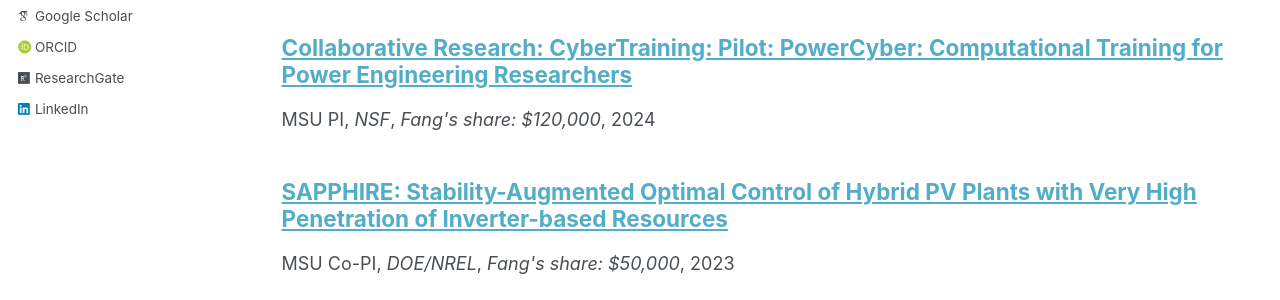
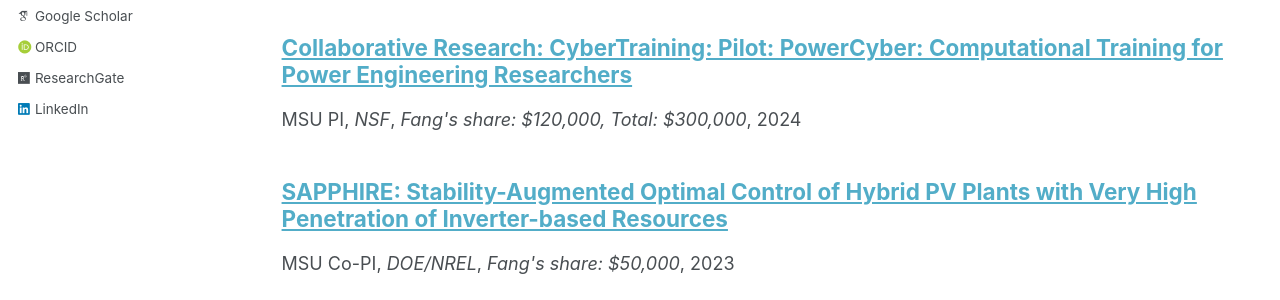
Before and after one commit to XinFang88/xinfang88.github.io, a Jekyll site: the page built from _pages/projects.html, in a window 1280 px wide and 1238 px high. Shown: the part 530-830 px from the top of the window. Built offline with Jekyll 4.4.1, drawn with Linux system fonts in a browser that asks for light colours; some web fonts are replaced.

Commit message:
Update 2023-NSF-CyberTraining.md

```diff
--- a/_projects/2023-NSF-CyberTraining.md
+++ b/_projects/2023-NSF-CyberTraining.md
@@ -4,6 +4,6 @@ collection: "projects"
 role: "MSU PI"
 permalink: /projects/2023-NSF-CyberTraining
 Sponsor: NSF
-Funding: "Fang's share: $120,000"
+Funding: "Fang's share: $120,000, Total: $300,000"
 date: 2024-01-01 to 2025-12-31
 ---
```
